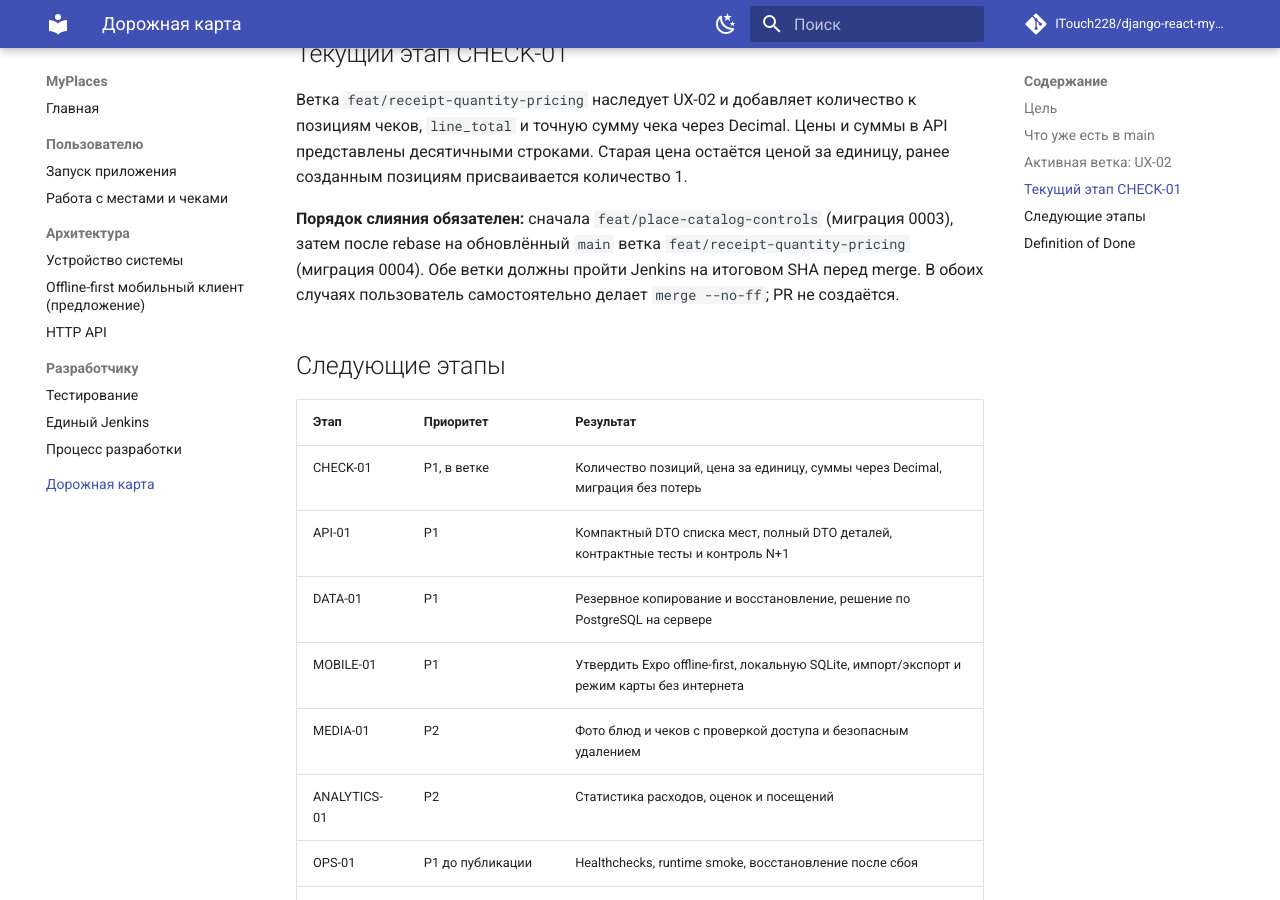
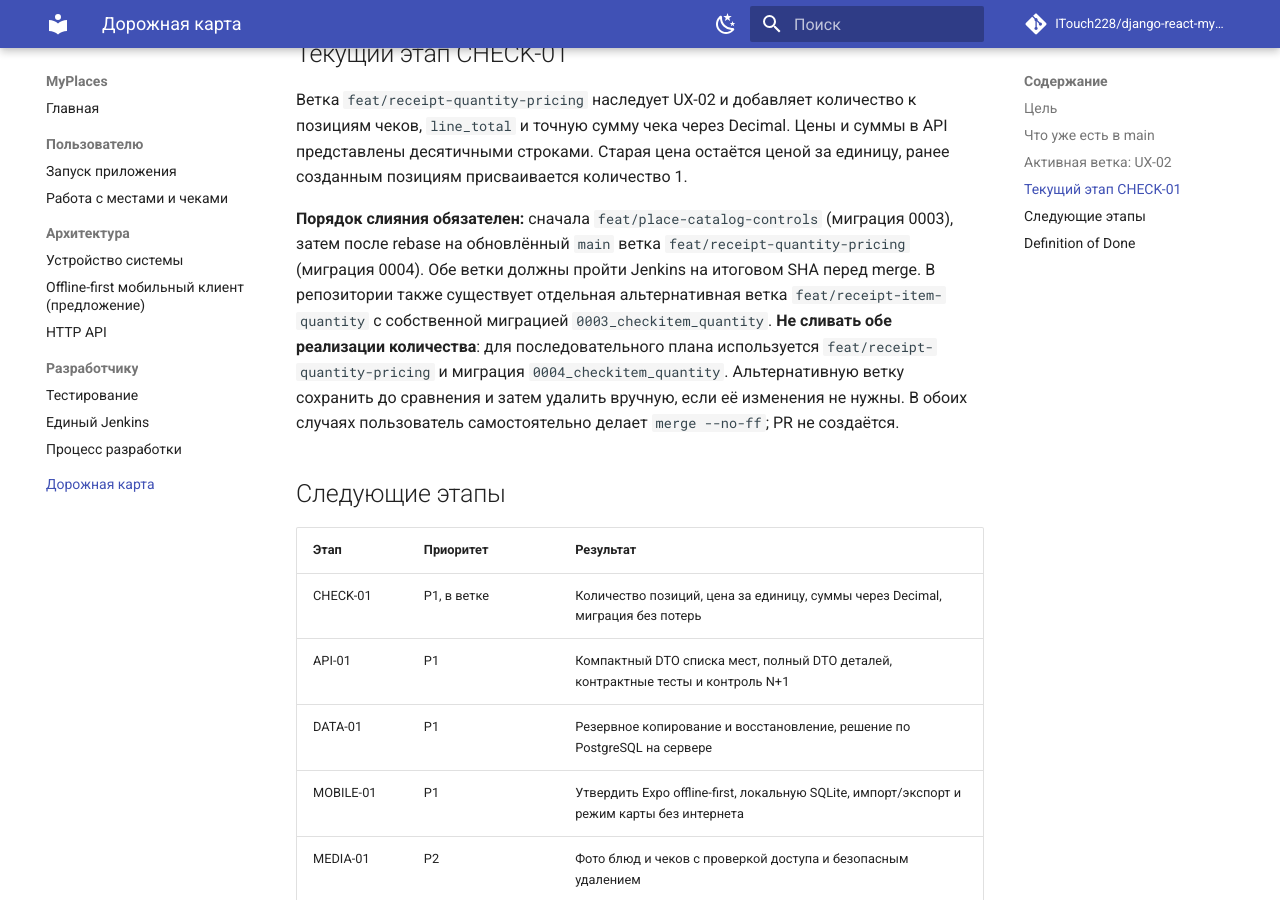
Before and after one commit to ITouch228/django-react-myplaces, an MkDocs documentation site: the page built from docs/roadmap.md, in a window 1280 px wide and 900 px high, scrolled down 1463 px. Built offline with MkDocs 1.6.1 and Material for MkDocs 9.7.7, drawn with Linux system fonts in a browser that asks for light colours; comment, search, counter and statistics services are not loaded.

Commit message:
docs(merge): warn against conflicting duplicate quantity branches and migrations

```diff
--- a/docs/roadmap.md
+++ b/docs/roadmap.md
@@ -38,7 +38,7 @@
 
 Ветка `feat/receipt-quantity-pricing` наследует UX-02 и добавляет количество к позициям чеков, `line_total` и точную сумму чека через Decimal. Цены и суммы в API представлены десятичными строками. Старая цена остаётся ценой за единицу, ранее созданным позициям присваивается количество 1.
 
-**Порядок слияния обязателен:** сначала `feat/place-catalog-controls` (миграция 0003), затем после rebase на обновлённый `main` ветка `feat/receipt-quantity-pricing` (миграция 0004). Обе ветки должны пройти Jenkins на итоговом SHA перед merge. В обоих случаях пользователь самостоятельно делает `merge --no-ff`; PR не создаётся.
+**Порядок слияния обязателен:** сначала `feat/place-catalog-controls` (миграция 0003), затем после rebase на обновлённый `main` ветка `feat/receipt-quantity-pricing` (миграция 0004). Обе ветки должны пройти Jenkins на итоговом SHA перед merge. В репозитории также существует отдельная альтернативная ветка `feat/receipt-item-quantity` с собственной миграцией `0003_checkitem_quantity`. **Не сливать обе реализации количества**: для последовательного плана используется `feat/receipt-quantity-pricing` и миграция `0004_checkitem_quantity`. Альтернативную ветку сохранить до сравнения и затем удалить вручную, если её изменения не нужны. В обоих случаях пользователь самостоятельно делает `merge --no-ff`; PR не создаётся.
 
 ## Следующие этапы
 
```
